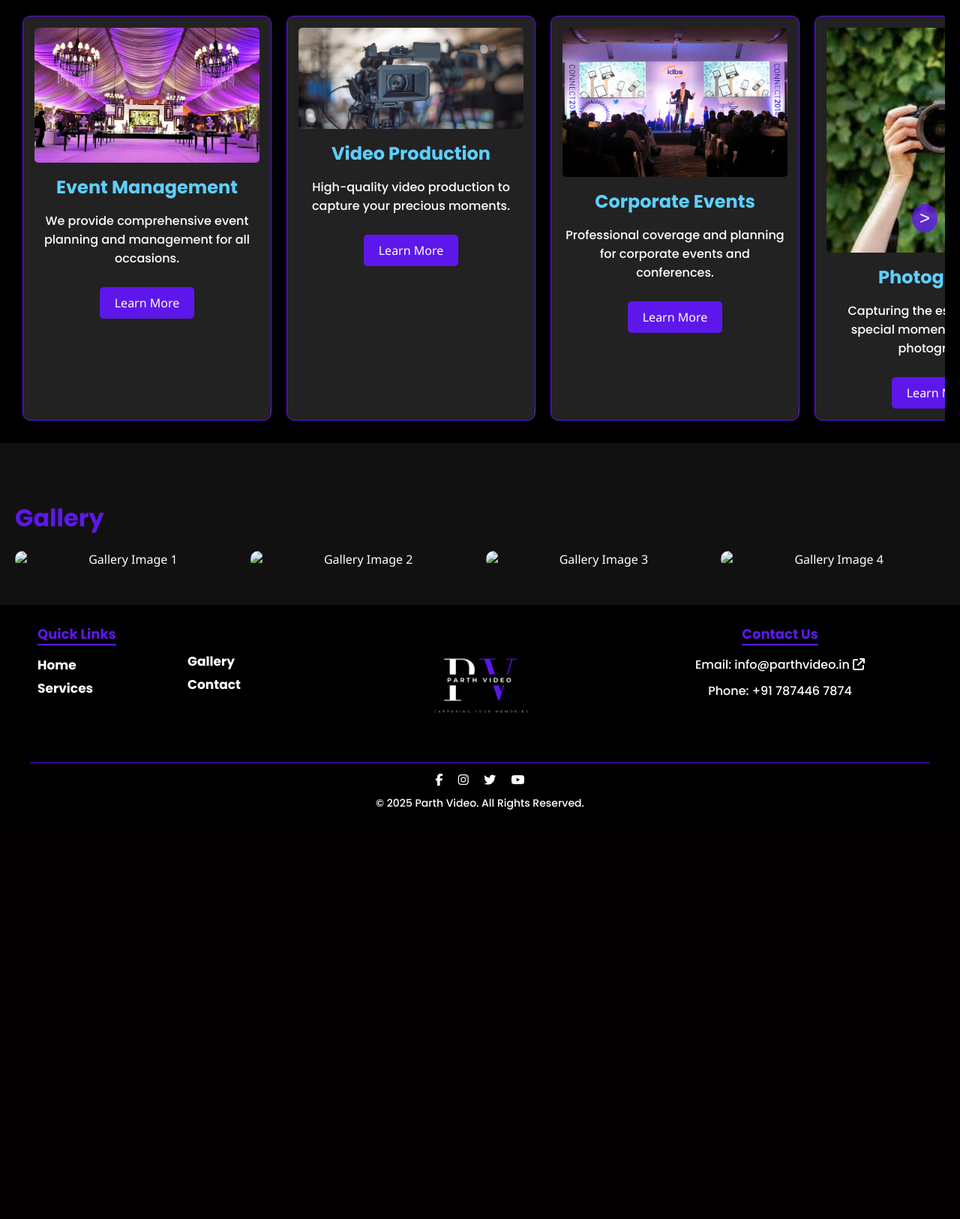
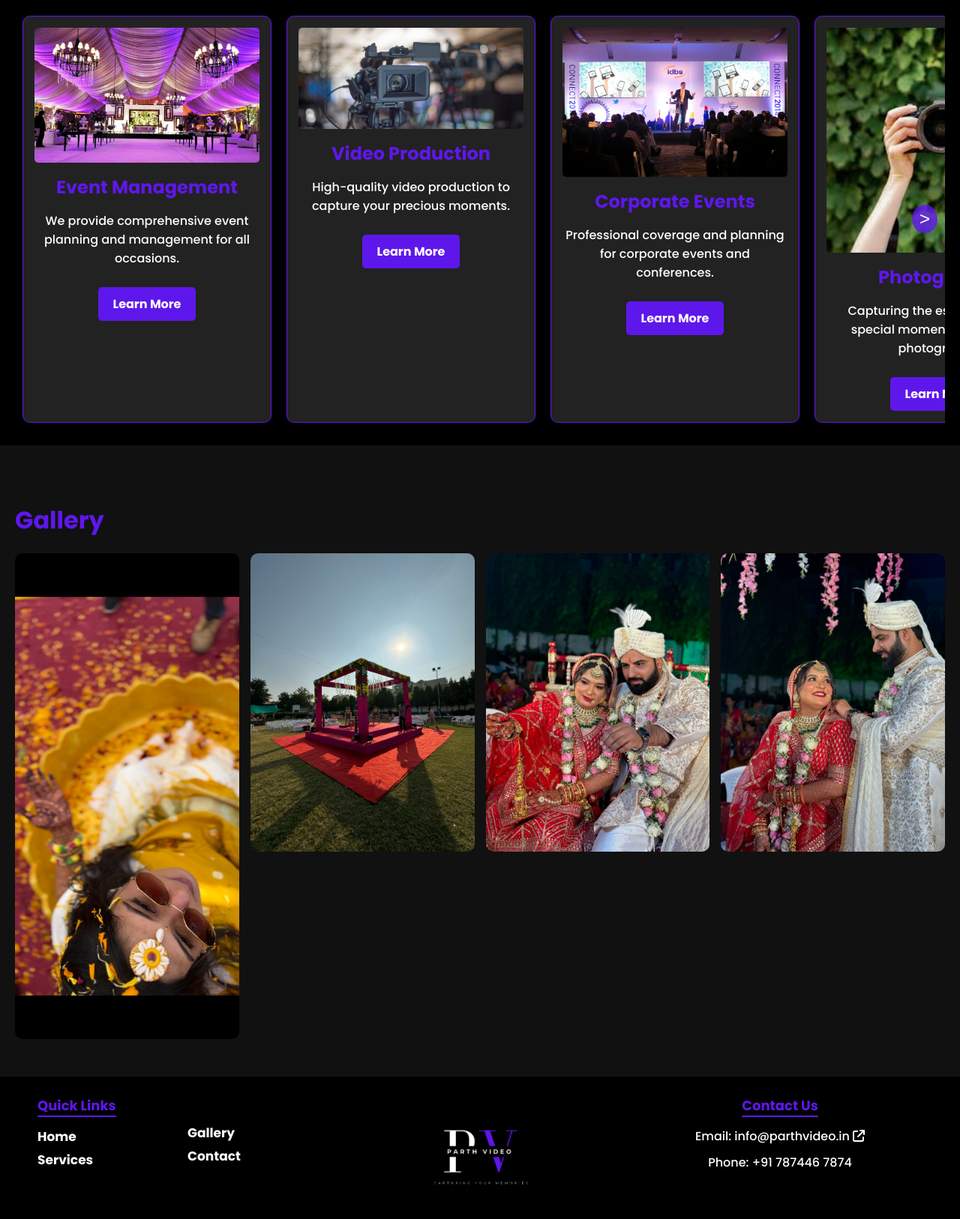
Before and after one commit to harrytrivedi/parthvideo, a PHP site: page /user/index.php in a window 1280 px wide. Shown: the part 884-2510 px from the top of the page at 75% size. Before the commit the page ends 1964 px from the top, so only its background shows below. Run offline with PHP 8.4, Linux system fonts and the light colour scheme; some libraries are stand-ins or nearby versions; some web fonts are replaced.

Commit message:
styling fixes v5

```diff
--- a/css/stylesheet.css
+++ b/css/stylesheet.css
@@ -1153,7 +1153,7 @@ body.events-body .event-cards {
     margin: 10px 0 5px;
     font-family: "Poppins", sans-serif;
     font-size: 24px;
-    color: #5ecfff;
+    color: #5e17eb;
 }
 
 .card p {
@@ -1170,6 +1170,8 @@ body.events-body .event-cards {
     text-decoration: none;
     border-radius: 5px;
     transition: background-color 0.3s ease;
+    font-family: "Poppins", sans-serif;
+    font-weight: bold;
 }
 
 .card-btn:hover {
--- a/user/index.php
+++ b/user/index.php
@@ -91,10 +91,10 @@ include_once '../includes/header.php';
 <section id="gallery">
     <h2 class="section-title">Gallery</h2>
     <div class="gallery-grid">
-        <img src="https://via.placeholder.com/400x250?text=Gallery+1" alt="Gallery Image 1">
-        <img src="https://via.placeholder.com/400x250?text=Gallery+2" alt="Gallery Image 2">
-        <img src="https://via.placeholder.com/400x250?text=Gallery+3" alt="Gallery Image 3">
-        <img src="https://via.placeholder.com/400x250?text=Gallery+4" alt="Gallery Image 4">
+        <img src="../user/images/image1.jpeg" alt="Gallery Image 1">
+        <img src="../user/images/image2.jpeg" alt="Gallery Image 2">
+        <img src="../user/images/image3.jpeg" alt="Gallery Image 3">
+        <img src="../user/images/image5.jpeg" alt="Gallery Image 4">
     </div>
 </section>
 
```
Also changed, not shown: user/images/image1.jpeg (added), user/images/image2.jpeg (added), user/images/image3.jpeg (added), user/images/image5.jpeg (added).
